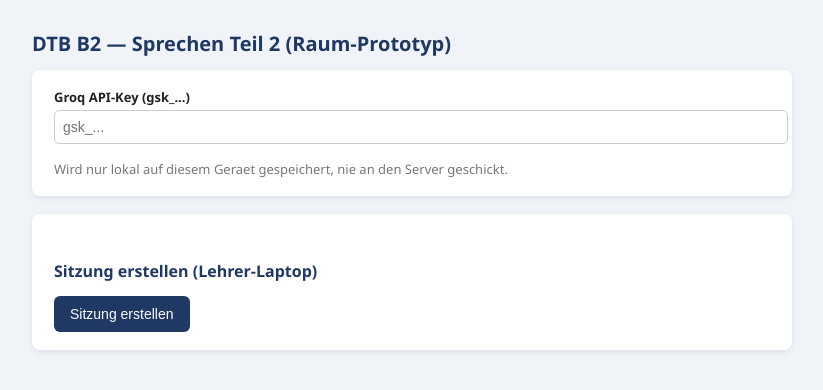
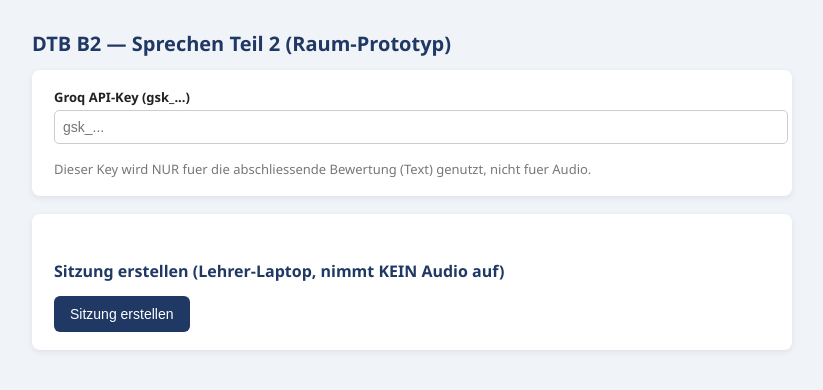
Before and after one commit to RuslanIvanovichev1984/dtb-sprechen-teil2-room, a Flask app: page / in a window 1280 px wide. Shown: the top 390 px of the page, without its empty margins (228-1051 px from the left). Run offline with Flask 3, Linux system fonts and the light colour scheme.

Commit message:
Laptop nimmt kein Audio mehr auf - beide Schueler sprechen je in ihr eigenes Handy (Kanal A/B)

```diff
--- a/app.py
+++ b/app.py
@@ -1,11 +1,13 @@
 """
-Teil-2-Raum-Prototyp: synchronisiert Aufnahme-Start zwischen Laptop (Host) und
-Handy (Guest), damit zwei Sprecher getrennte Audiokanaele bekommen.
+Teil-2-Raum-Prototyp: Lehrer-Laptop ist nur Steuerzentrale (zeigt Code,
+Impulskarten, startet die Sitzung, zeigt am Ende das Ergebnis) - er nimmt
+KEIN Audio auf. Beide Schueler sprechen jeweils in ihr EIGENES Handy
+(Kanal A und B), synchron gestartet ueber diesen Server.
 
-Der Server speichert NIE Audio oder Groq-Keys - jedes Geraet transkribiert
-lokal mit seinem eigenen Key (gleiches Prinzip wie teil1_prototyp.html) und
-schickt nur den Text + Segment-Zeiten an den Server. Der Host fuehrt am Ende
-den Merge + die Bewertung (eigener Groq-Call) durch.
+Der Server speichert NIE Audio oder Groq-Keys - jedes Handy transkribiert
+lokal mit seinem eigenen Key und schickt nur den Text + Segment-Zeiten an
+den Server. Der Laptop holt sich am Ende beide Transkripte, merged sie und
+ruft mit seinem EIGENEN Key die Bewertung auf (reiner Text-Call, kein Audio).
 """
 import random
 import time
@@ -33,13 +35,13 @@ def _cleanup():
 
 
 @app.route("/")
-def host_page():
-    return render_template("index.html", role="host", preset_code="")
+def control_page():
+    return render_template("index.html", role="control", preset_code="")
 
 
 @app.route("/join/<code>")
-def guest_page(code):
-    return render_template("index.html", role="guest", preset_code=code)
+def phone_page(code):
+    return render_template("index.html", role="phone", preset_code=code)
 
 
 @app.route("/api/create", methods=["POST"])
@@ -48,11 +50,11 @@ def api_create():
     code = _new_code()
     SESSIONS[code] = {
         "created_at": time.time(),
-        "guest_joined": False,
-        "status": "waiting_guest",  # waiting_guest -> ready -> armed -> recording -> done
+        "joined": {"a": False, "b": False},
+        "status": "waiting_phones",  # waiting_phones -> ready -> armed -> done
         "start_at": None,
         "duration": None,
-        "transcripts": {},  # "a" (host) / "b" (guest) -> {text, segments}
+        "transcripts": {},  # "a" / "b" -> {text, segments}
     }
     return jsonify({"code": code})
 
@@ -70,10 +72,16 @@ def api_join(code):
     s = SESSIONS.get(code)
     if not s:
         return jsonify({"error": "not_found"}), 404
-    s["guest_joined"] = True
-    if s["status"] == "waiting_guest":
+    if not s["joined"]["a"]:
+        channel = "a"
+    elif not s["joined"]["b"]:
+        channel = "b"
+    else:
+        return jsonify({"error": "full"}), 409
+    s["joined"][channel] = True
+    if s["joined"]["a"] and s["joined"]["b"]:
         s["status"] = "ready"
-    return jsonify(s)
+    return jsonify({"channel": channel, "session": s})
 
 
 @app.route("/api/session/<code>/start", methods=["POST"])
@@ -84,7 +92,7 @@ def api_start(code):
     body = request.get_json(force=True)
     duration = int(body.get("duration", 180))
     s["duration"] = duration
-    s["start_at"] = time.time() + 3.0  # 3 Sek. Vorlauf, damit beide Geraete rechtzeitig starten
+    s["start_at"] = time.time() + 3.0  # 3 Sek. Vorlauf, damit beide Handys rechtzeitig starten
     s["status"] = "armed"
     s["transcripts"] = {}
     return jsonify(s)
--- a/templates/index.html
+++ b/templates/index.html
@@ -20,6 +20,7 @@ button:disabled { background:#aaa; cursor:default; }
 .transcript { background:#fffde7; border:1px solid #f9a825; border-radius:6px; padding:10px 14px; font-size:13px; white-space:pre-wrap; margin-top:8px; }
 .eval { white-space:pre-wrap; font-size:14px; line-height:1.5; }
 .hidden { display:none; }
+.badge { display:inline-block; background:#1F3864; color:#fff; border-radius:5px; padding:4px 10px; font-size:13px; font-weight:600; }
 </style>
 </head>
 <body>
@@ -29,32 +30,33 @@ button:disabled { background:#aaa; cursor:default; }
 <div class="card">
   <label for="groqKey">Groq API-Key (gsk_...)</label>
   <input type="text" id="groqKey" placeholder="gsk_...">
-  <div class="status">Wird nur lokal auf diesem Geraet gespeichert, nie an den Server geschickt.</div>
+  <div class="status" id="key-hint">Wird nur lokal auf diesem Geraet gespeichert, nie an den Server geschickt.</div>
 </div>
 
-<!-- HOST: Sitzung erstellen -->
-<div class="card" id="card-host-create">
-  <h2>Sitzung erstellen (Lehrer-Laptop)</h2>
+<!-- CONTROL: Sitzung erstellen -->
+<div class="card hidden" id="card-control-create">
+  <h2>Sitzung erstellen (Lehrer-Laptop, nimmt KEIN Audio auf)</h2>
   <button id="btn-create">Sitzung erstellen</button>
   <div id="created-info" class="hidden">
     <div class="code" id="display-code"></div>
-    <div class="status">Auf dem Handy (Schueler B) im Browser oeffnen:</div>
+    <div class="status">Beide Schueler oeffnen auf ihrem EIGENEN Handy:</div>
     <div class="status"><b id="join-url"></b></div>
-    <div class="status" id="status-host-wait">Warte, bis sich das Handy verbindet...</div>
+    <div class="status" id="status-control-wait">Warte, bis sich beide Handys verbinden...</div>
   </div>
 </div>
 
-<!-- GUEST: Beitreten -->
-<div class="card hidden" id="card-guest-join">
+<!-- PHONE: Beitreten -->
+<div class="card hidden" id="card-phone-join">
   <h2>Sitzung beitreten (Schueler-Handy)</h2>
-  <div class="status">Code: <b id="guest-code-display"></b></div>
+  <div class="status">Code: <b id="phone-code-display"></b></div>
   <button id="btn-join">Beitreten</button>
-  <div class="status" id="status-guest-join"></div>
+  <div class="status" id="status-phone-join"></div>
 </div>
 
-<!-- Beide: Start -->
+<!-- Beide: Bereit / Impulskarten -->
 <div class="card hidden" id="card-start">
   <h2>Teil 2 — Bereit</h2>
+  <div id="my-role" class="status hidden"></div>
   <div id="impulskarten" class="hidden"></div>
   <button id="btn-start" class="hidden">Teil 2 starten (3 Min)</button>
   <div class="status" id="status-start"></div>
@@ -67,14 +69,14 @@ button:disabled { background:#aaa; cursor:default; }
   <div class="status" id="status-recording">Sprecht jetzt - Du-Form!</div>
 </div>
 
-<!-- Transkript dieses Geraets -->
+<!-- Transkript dieses Geraets (nur Handy) -->
 <div class="card hidden" id="card-own-transcript">
   <h2>Eigenes Transkript</h2>
   <div class="transcript" id="own-transcript"></div>
   <div class="status" id="status-own"></div>
 </div>
 
-<!-- Ergebnis (nur Host) -->
+<!-- Ergebnis (nur Laptop) -->
 <div class="card hidden" id="card-result">
   <h2>Ergebnis</h2>
   <div class="status" id="status-result"></div>
@@ -83,9 +85,8 @@ button:disabled { background:#aaa; cursor:default; }
 </div>
 
 <script>
-const ROLE = "{{ role }}";
+const ROLE = "{{ role }}"; // "control" (Laptop) oder "phone" (Schueler-Handy)
 const PRESET_CODE = "{{ preset_code }}";
-const CHANNEL = ROLE === "host" ? "a" : "b";
 
 let groqKey = localStorage.getItem("groqKey") || "";
 document.getElementById("groqKey").value = groqKey;
@@ -93,13 +94,16 @@ document.getElementById("groqKey").addEventListener("change", e => {
   groqKey = e.target.value.trim();
   localStorage.setItem("groqKey", groqKey);
 });
+document.getElementById("key-hint").textContent = ROLE === "control"
+  ? "Dieser Key wird NUR fuer die abschliessende Bewertung (Text) genutzt, nicht fuer Audio."
+  : "Dieser Key wird genutzt, um DEINE Aufnahme zu transkribieren. Bleibt nur auf diesem Handy.";
 
 let CODE = PRESET_CODE || null;
+let MY_CHANNEL = null; // nur fuer Rolle "phone": "a" oder "b"
 let pollHandle = null;
 let mediaRecorder, chunks = [];
-let speakerLabel = ROLE === "host" ? "Schueler A" : "Schueler B";
+let armedHandled = false;
 
-// Hartcodierte Impulskarten-Paare (Platzhalter - spaeter aus Impulskarten_T2_Uebung.docx uebernehmen)
 const IMPULSPAARE = [
   { a: "Mein Arbeitsweg dauert jeden Tag ueber eine Stunde, das nervt total. Wie ist das bei dir?",
     b: "Was machst du normalerweise am Wochenende?" },
@@ -124,8 +128,9 @@ async function apiPost(path, body) {
   return r.json();
 }
 
-// --- HOST: Sitzung erstellen ---
-if (ROLE === "host") {
+// --- CONTROL (Laptop) ---
+if (ROLE === "control") {
+  document.getElementById("card-control-create").classList.remove("hidden");
   document.getElementById("btn-create").addEventListener("click", async () => {
     const res = await apiPost("/api/create");
     CODE = res.code;
@@ -135,12 +140,20 @@ if (ROLE === "host") {
     document.getElementById("btn-create").disabled = true;
     pollSession();
   });
-} else {
-  document.getElementById("card-guest-join").classList.remove("hidden");
-  document.getElementById("guest-code-display").textContent = CODE || "(kein Code)";
+}
+
+// --- PHONE (Schueler) ---
+if (ROLE === "phone") {
+  document.getElementById("card-phone-join").classList.remove("hidden");
+  document.getElementById("phone-code-display").textContent = CODE || "(kein Code)";
   document.getElementById("btn-join").addEventListener("click", async () => {
-    await apiPost(`/api/session/${CODE}/join`);
-    document.getElementById("status-guest-join").textContent = "Beigetreten. Warte auf Lehrer-Laptop...";
+    const res = await apiPost(`/api/session/${CODE}/join`);
+    if (res.error) {
+      document.getElementById("status-phone-join").textContent = "Fehler: " + res.error;
+      return;
+    }
+    MY_CHANNEL = res.channel;
+    document.getElementById("status-phone-join").textContent = `Beigetreten als Schueler ${MY_CHANNEL.toUpperCase()}. Warte auf Lehrer-Laptop...`;
     document.getElementById("btn-join").disabled = true;
     pollSession();
   });
@@ -155,23 +168,14 @@ function pollSession() {
   }, 800);
 }
 
-let armedHandled = false;
-let lastStatus = null;
-
 function handleSessionUpdate(s) {
-  if (s.status !== lastStatus) {
-    lastStatus = s.status;
-  }
-  if (ROLE === "host" && s.status === "ready" && document.getElementById("card-start").classList.contains("hidden")) {
-    document.getElementById("status-host-wait").textContent = "Handy verbunden!";
+  if (s.status === "ready" && document.getElementById("card-start").classList.contains("hidden")) {
+    if (ROLE === "control") document.getElementById("status-control-wait").textContent = "Beide Handys verbunden!";
     showStartCard();
   }
   if (s.status === "armed" && !armedHandled) {
     armedHandled = true;
     scheduleStart(s.start_at, s.duration);
-  }
-  if (ROLE === "host" && s.status === "done" && document.getElementById("card-result").classList.contains("hidden") === false && !window._evalStarted) {
-    // handled separately after own submit; see below
   }
 }
 
@@ -182,12 +186,20 @@ function showStartCard() {
   const box = document.getElementById("impulskarten");
   box.classList.remove("hidden");
   box.innerHTML = `<div class="frage"><b>Schueler A:</b> ${pair.a}</div><div class="frage"><b>Schueler B:</b> ${pair.b}</div>`;
-  if (ROLE === "host") {
+
+  if (ROLE === "phone") {
+    const roleDiv = document.getElementById("my-role");
+    roleDiv.classList.remove("hidden");
+    roleDiv.innerHTML = `Du bist <span class="badge">Schueler ${MY_CHANNEL.toUpperCase()}</span> — deine Karte: ${MY_CHANNEL === "a" ? pair.a : pair.b}`;
+  }
+
+  if (ROLE === "control") {
     document.getElementById("btn-start").classList.remove("hidden");
     document.getElementById("btn-start").addEventListener("click", async () => {
       document.getElementById("btn-start").disabled = true;
       await apiPost(`/api/session/${CODE}/start`, { duration: 180 });
     });
+    document.getElementById("status-start").textContent = "Klicke Start, wenn beide bereit sind.";
   } else {
     document.getElementById("status-start").textContent = "Warte auf Start durch Lehrer-Laptop...";
   }
@@ -196,7 +208,31 @@ function showStartCard() {
 function scheduleStart(startAtEpoch, duration) {
   const delayMs = Math.max(0, startAtEpoch * 1000 - Date.now());
   document.getElementById("status-start").textContent = `Start in ${Math.round(delayMs/1000)} Sek...`;
-  setTimeout(() => beginRecording(duration), delayMs);
+  setTimeout(() => {
+    if (ROLE === "phone") {
+      beginRecording(duration);
+    } else {
+      beginControlWait(duration);
+    }
+  }, delayMs);
+}
+
+// Laptop zeigt nur einen Countdown an, nimmt aber nichts auf.
+function beginControlWait(duration) {
+  document.getElementById("card-start").classList.add("hidden");
+  document.getElementById("card-recording").classList.remove("hidden");
+  document.getElementById("status-recording").textContent = "Beide Handys nehmen auf - bitte warten...";
+  let remaining = duration;
+  document.getElementById("timer").textContent = fmtTime(remaining);
+  const interval = setInterval(() => {
+    remaining--;
+    document.getElementById("timer").textContent = fmtTime(Math.max(0,remaining));
+    if (remaining <= 0) {
+      clearInterval(interval);
+      document.getElementById("card-recording").classList.add("hidden");
+      waitForBothAndEvaluate();
+    }
+  }, 1000);
 }
 
 async function beginRecording(duration) {
@@ -233,13 +269,8 @@ async function stopAndTranscribe(stream) {
     const result = await transcribeVerbose(blob);
     document.getElementById("own-transcript").textContent = result.text;
     document.getElementById("status-own").textContent = "Sende an Sitzung...";
-    await apiPost(`/api/session/${CODE}/transcript/${CHANNEL}`, { text: result.text, segments: result.segments });
-    document.getElementById("status-own").textContent = "Fertig.";
-    if (ROLE === "host") {
-      waitForBothAndEvaluate();
-    } else {
-      document.getElementById("status-own").textContent += " Bitte beim Lehrer-Laptop weiterschauen.";
-    }
+    await apiPost(`/api/session/${CODE}/transcript/${MY_CHANNEL}`, { text: result.text, segments: result.segments });
+    document.getElementById("status-own").textContent = "Fertig. Bitte beim Lehrer-Laptop weiterschauen.";
   } catch (e) {
     document.getElementById("status-own").textContent = "Fehler: " + e.message;
   }
```
